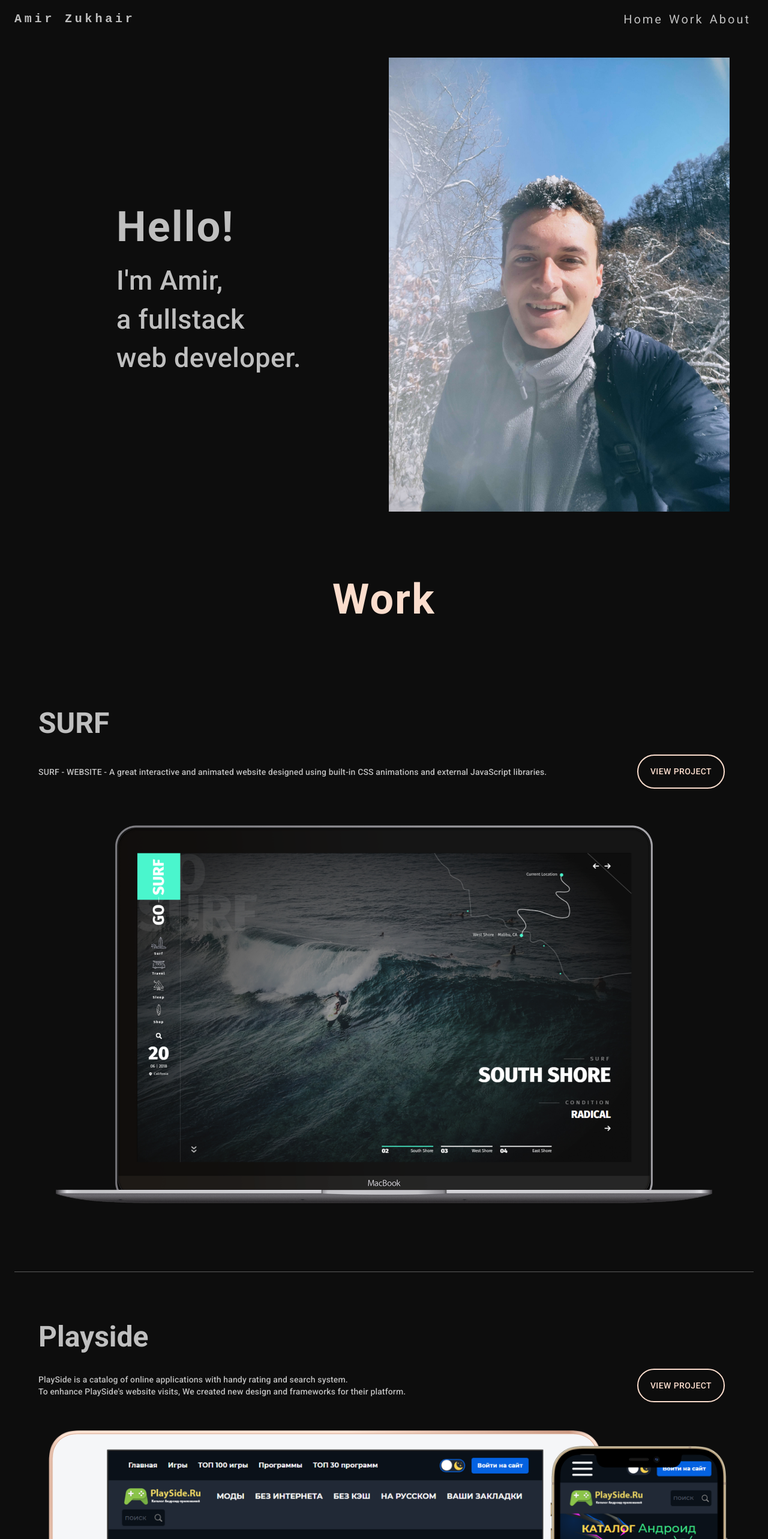
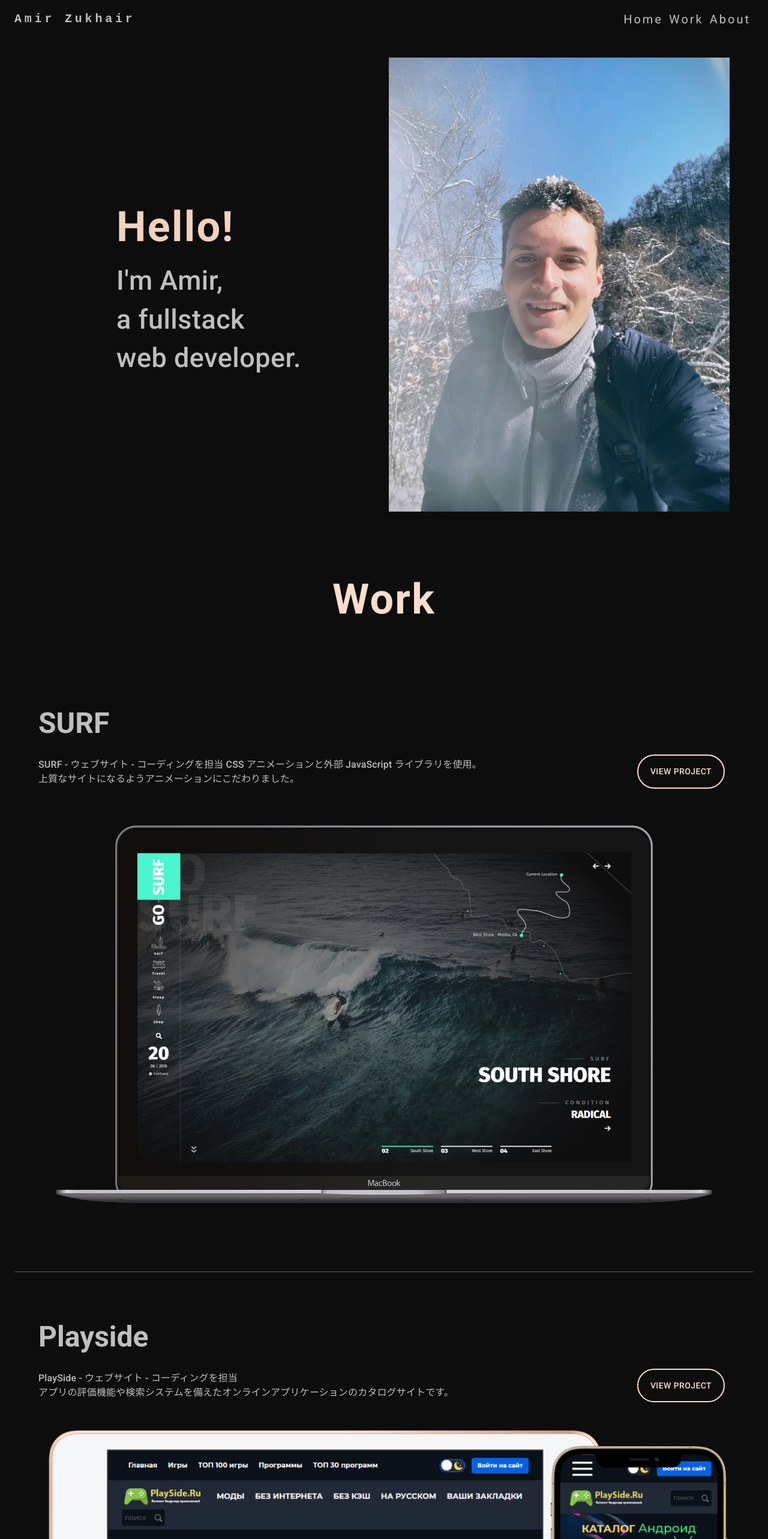
Before and after one commit to AmirZukhair/Portfolio-renew, a React (Create React App) app: page / in a window 1280 px wide. Shown: the top 2566 px of the page at 60% size. Built offline with nearby package versions, Linux system fonts and the light colour scheme.

Commit message:
english to japanese (description)

```diff
--- a/src/Components/Example/Example.js
+++ b/src/Components/Example/Example.js
@@ -13,11 +13,11 @@ function Example(props) {
      <Box order={{xs: 3, md: 2}}  sx={{ paddingBottom: "20px", display: "flex", justifyContent: {xs: "flex-end", sm: "space-between"} , alignItems: "center", flexWrap: "wrap"}}>
         <CardContent sx={{padding: 0, paddingBottom: {xs: 2, md: 0} }} >
 
-        <Typography variant="body2" color="secondary.main"  sx={{fontWeight: "500"}}>
+        <Typography variant="body1" color="secondary.main"  sx={{fontWeight: "500"}}>
         {props.subTitle1}
         </Typography>
 
-            <Typography variant="body2" color="secondary.main"  sx={{fontWeight: "500"}}>
+            <Typography variant="body1" color="secondary.main"  sx={{fontWeight: "500"}}>
                 {props.subTitle2}
             </Typography>
        </CardContent>
--- a/src/Components/Home/Home.js
+++ b/src/Components/Home/Home.js
@@ -46,7 +46,7 @@ function Home() {
 
   <Grid item md={6} sx={{alignItems: 'center', display: 'flex'}} justifyContent="center" order={{ xs: 3, md: 2, }}>
     <div>
-    <Typography variant="caption" sx={{color: 'secondary.main', fontWeight: 700, fontSize: 70}}>Hello!</Typography>
+    <Typography variant="caption" sx={{color: 'secondary.dark', fontWeight: 700, fontSize: 70}}>Hello!</Typography>
 
 <StyledTypography variant="body2" sx={{color: 'secondary.main'}} >
 
@@ -87,11 +87,11 @@ web developer.
 
 
   <div >
-    <Example   src="/images/surf.png" title="SURF" subTitle1="SURF - WEBSITE - A great interactive and animated website designed using built-in CSS animations and external JavaScript libraries.
-" link="https://amirzukhair.github.io/website-surf/" divider/>
-  <Example  src="/images/mobzik.png" title="Playside" subTitle1="PlaySide is a catalog of online applications with handy rating and search system."  subTitle2="To enhance PlaySide's website visits, We created new design and frameworks for their platform." link="https://playside.ru/" divider/>
-  <Example   src="/images/td-ural.png" title="TD URAL" subTitle1="BUILDING MATERIALS - WEBSITE" subTitle2="This site was created and integrated with CMS so that the client could add products and change the content of the site through the admin panel.
-" link="https://tdural.com/" />
+    <Example   src="/images/surf.png" title="SURF" subTitle1="SURF - ウェブサイト - コーディングを担当 CSS アニメーションと外部 JavaScript ライブラリを使用。" subTitle2="上質なサイトになるようアニメーションにこだわりました。" link="https://amirzukhair.github.io/website-surf/" divider/>
+  <Example  src="/images/mobzik.png" title="Playside" subTitle1="PlaySide - ウェブサイト - コーディングを担当"  subTitle2="アプリの評価機能や検索システムを備えたオンラインアプリケーションのカタログサイトです。" link="https://playside.ru/" divider/>
+  <Example   src="/images/td-ural.png" title="TD URAL" subTitle1="建材会社 - ウェブサイト - コーディングを担当" subTitle2="クライアントが管理パネルから製品を追加したり、サイトのコンテンツを変更したりできるようにCMSの設定を行いました。" link="https://tdural.com/" />
+    {/*<Example   src="/images/zebra.png" title="Zebra" subTitle1="建材会社 - ウェブサイト - コーディングを担当" subTitle2="クライアントが管理パネルから製品を追加したり、サイトのコンテンツを変更したりできるようにCMSの設定を行いました。" link="https://amirzukhair.github.io/Zebra-Lending-website/" divider/>*/}
+    {/*<Example   src="/images/school.png" title="School 28" subTitle1="建材会社 - ウェブサイト - コーディングを担当" subTitle2="クライアントが管理パネルから製品を追加したり、サイトのコンテンツを変更したりできるようにCMSの設定を行いました。" link="https://tdural.com/" />*/}
   </div>
     </div>
 
```
Also changed, not shown: public/images/school.png (added), public/images/zebra.png (added).
